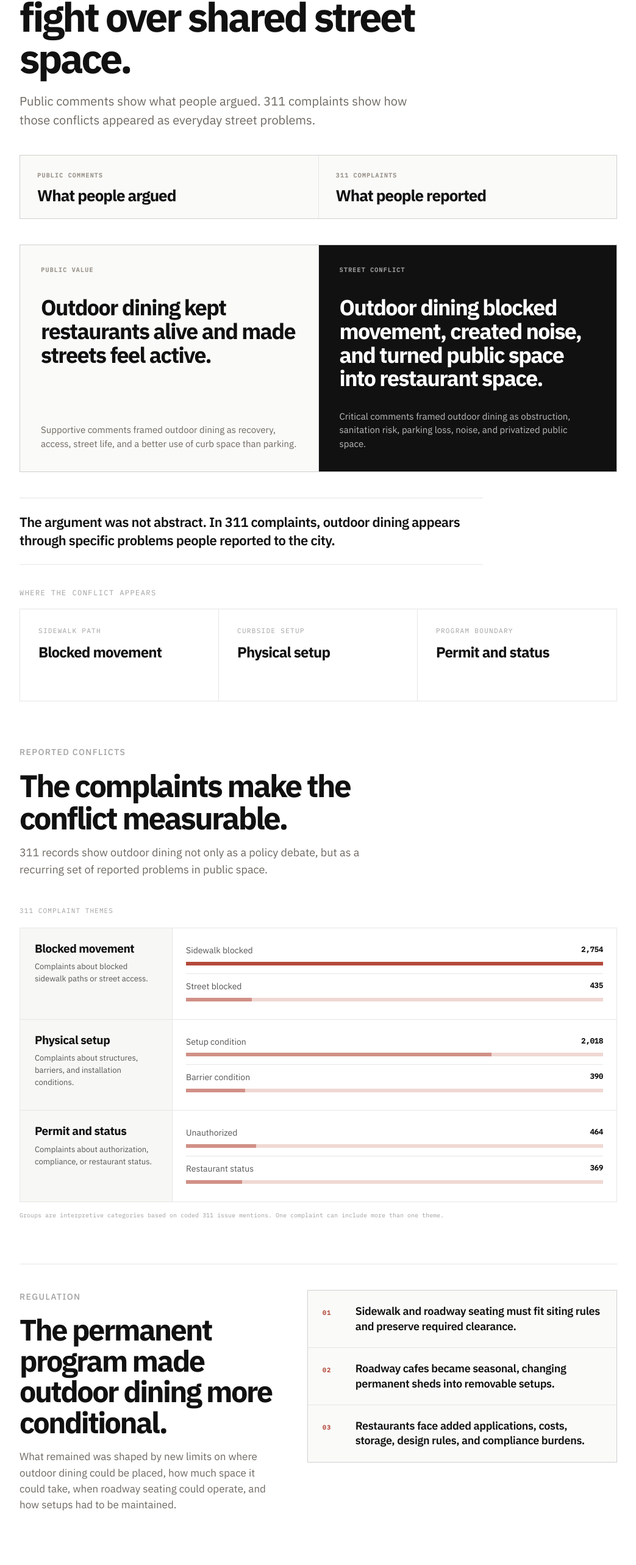
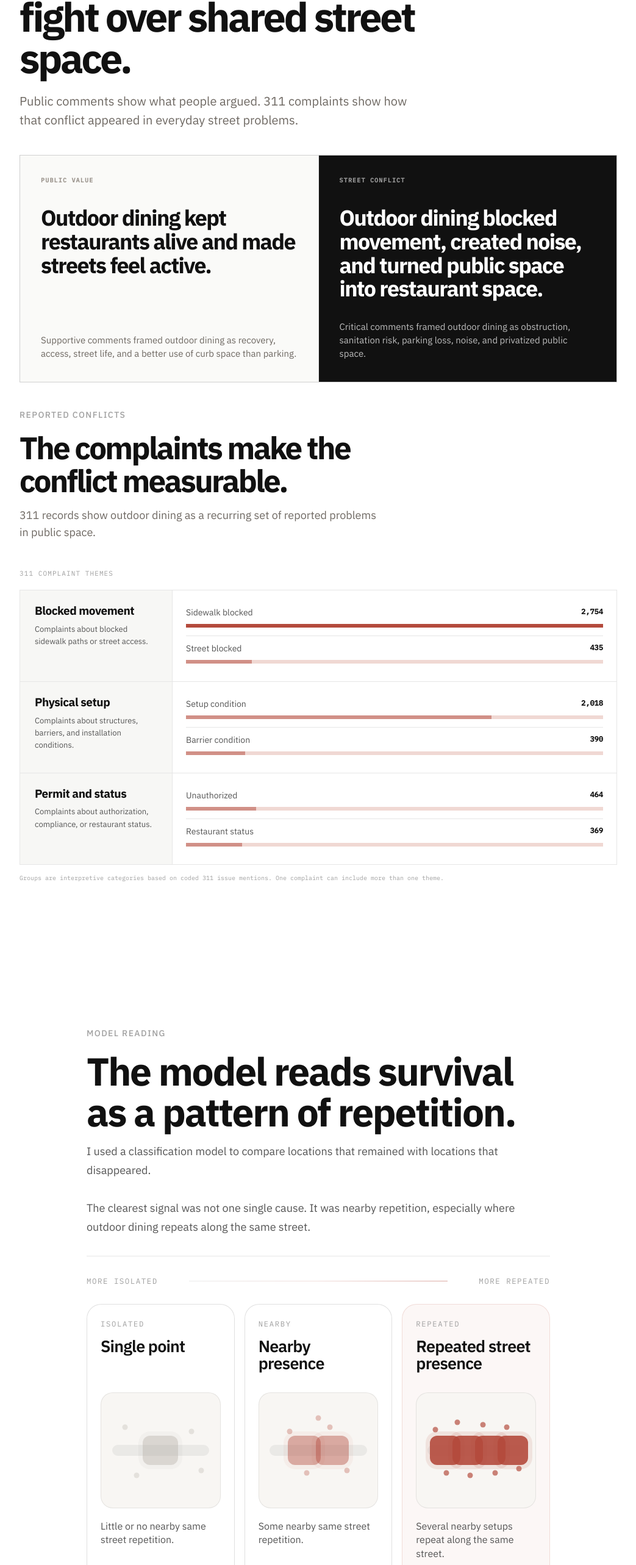
Before and after one commit to hoonkim0123/thesis, a Vue app in the folder vue-project/: page / in a window 1280 px wide. Shown: the part 3779-6345 px from the top of the page at 61% size, without its empty margins (118-1161 px from the left). Built offline with nearby package versions, Linux system fonts and the light colour scheme; no server answers.

Commit message:
Refactor conflict section: simplify text and remove unused elements for improved clarity and responsiveness.

```diff
--- a/vue-project/src/App.vue
+++ b/vue-project/src/App.vue
@@ -206,20 +206,8 @@
           </h1>
 
           <p class="conflict-dek">
-            Public comments show what people argued. 311 complaints show how those conflicts appeared as everyday street problems.
+            Public comments show what people argued. 311 complaints show how that conflict appeared in everyday street problems.
           </p>
-        </div>
-
-        <div class="conflict-sources fade">
-          <div>
-            <span>Public comments</span>
-            <p>What people argued</p>
-          </div>
-
-          <div>
-            <span>311 complaints</span>
-            <p>What people reported</p>
-          </div>
         </div>
 
         <div class="quote-stage fade">
@@ -248,16 +236,6 @@
           </div>
         </div>
 
-        <div class="conflict-turn fade">
-          <p>
-            The argument was not abstract. In 311 complaints, outdoor dining appears through specific problems people reported to the city.
-          </p>
-        </div>
-
-        <div class="conflict-diagram-block fade">
-          <StreetConflictDiagram />
-        </div>
-
         <div class="conflict-chart-block fade">
           <div class="chart-intro">
             <div class="s-num">REPORTED CONFLICTS</div>
@@ -267,42 +245,11 @@
             </h2>
 
             <p>
-              311 records show outdoor dining not only as a policy debate, but as a recurring set of reported problems in public space.
+              311 records show outdoor dining as a recurring set of reported problems in public space.
             </p>
           </div>
 
           <ReportedConflictChart />
-        </div>
-
-        <div class="regulation-bridge fade">
-          <div class="regulation-copy">
-            <div class="s-num">REGULATION</div>
-
-            <h2>
-              The permanent program made outdoor dining more conditional.
-            </h2>
-
-            <p>
-              What remained was shaped by new limits on where outdoor dining could be placed, how much space it could take, when roadway seating could operate, and how setups had to be maintained.
-            </p>
-          </div>
-
-          <div class="regulation-rules">
-            <div class="rule-card">
-              <span>01</span>
-              <p>Sidewalk and roadway seating must fit siting rules and preserve required clearance.</p>
-            </div>
-
-            <div class="rule-card">
-              <span>02</span>
-              <p>Roadway cafes became seasonal, changing permanent sheds into removable setups.</p>
-            </div>
-
-            <div class="rule-card">
-              <span>03</span>
-              <p>Restaurants face added applications, costs, storage, design rules, and compliance burdens.</p>
-            </div>
-          </div>
         </div>
       </div>
     </section>
--- a/vue-project/src/style.css
+++ b/vue-project/src/style.css
@@ -773,41 +773,6 @@
   color: #6e6862;
 }
 
-.conflict-sources {
-  display: grid;
-  grid-template-columns: 1fr 1fr;
-  gap: 1px;
-  background: rgba(17, 17, 17, 0.10);
-  border: 1px solid rgba(17, 17, 17, 0.10);
-  margin: 0 0 42px;
-}
-
-.conflict-sources div {
-  background: #fafaf8;
-  padding: 24px 28px;
-}
-
-.conflict-sources span {
-  display: block;
-  margin-bottom: 10px;
-  font-family: var(--mono, "IBM Plex Mono", monospace);
-  font-size: 10px;
-  font-weight: 700;
-  letter-spacing: 0.12em;
-  text-transform: uppercase;
-  color: #9b948d;
-}
-
-.conflict-sources p {
-  margin: 0;
-  font-family: var(--sans, "IBM Plex Sans", sans-serif);
-  font-size: 26px;
-  font-weight: 700;
-  line-height: 1.08;
-  letter-spacing: -0.04em;
-  color: #111111;
-}
-
 .quote-stage {
   display: grid;
   grid-template-columns: 1fr 1fr;
@@ -871,30 +836,8 @@
   color: rgba(255, 255, 255, 0.72);
 }
 
-.conflict-turn {
-  max-width: 760px;
-  margin: 0 0 38px;
-  padding: 24px 0;
-  border-top: 1px solid rgba(17, 17, 17, 0.10);
-  border-bottom: 1px solid rgba(17, 17, 17, 0.10);
-}
-
-.conflict-turn p {
+.conflict-chart-block {
   margin: 0;
-  font-family: var(--sans, "IBM Plex Sans", sans-serif);
-  font-size: 22px;
-  line-height: 1.38;
-  letter-spacing: -0.025em;
-  font-weight: 600;
-  color: #111111;
-}
-
-.conflict-diagram-block {
-  margin: 0 0 72px;
-}
-
-.conflict-chart-block {
-  margin: 0 0 72px;
 }
 
 .chart-intro {
@@ -921,94 +864,6 @@
   color: #6e6862;
 }
 
-.regulation-bridge {
-  margin: 0;
-  padding: 42px 0 0;
-  border-top: 1px solid rgba(17, 17, 17, 0.10);
-  display: grid;
-  grid-template-columns: minmax(280px, 0.9fr) minmax(420px, 1.1fr);
-  gap: 56px;
-  align-items: start;
-}
-
-.regulation-copy h2 {
-  margin: 0 0 18px;
-  max-width: 520px;
-  font-family: var(--sans, "IBM Plex Sans", sans-serif);
-  font-size: clamp(34px, 3.8vw, 52px);
-  line-height: 1.04;
-  letter-spacing: -0.052em;
-  font-weight: 700;
-  color: #111111;
-}
-
-.regulation-copy p {
-  margin: 0;
-  max-width: 480px;
-  font-family: var(--sans, "IBM Plex Sans", sans-serif);
-  font-size: 17px;
-  line-height: 1.55;
-  color: #6e6862;
-}
-
-.regulation-rules {
-  display: grid;
-  gap: 1px;
-  background: rgba(17, 17, 17, 0.10);
-  border: 1px solid rgba(17, 17, 17, 0.10);
-}
-
-.rule-card {
-  background: #fafaf8;
-  padding: 22px 24px;
-  display: grid;
-  grid-template-columns: 38px 1fr;
-  gap: 16px;
-  align-items: baseline;
-}
-
-.rule-card span {
-  font-family: var(--mono, "IBM Plex Mono", monospace);
-  font-size: 10px;
-  letter-spacing: 0.12em;
-  font-weight: 700;
-  color: var(--accent);
-}
-
-.rule-card p {
-  margin: 0;
-  font-family: var(--sans, "IBM Plex Sans", sans-serif);
-  font-size: 18px;
-  line-height: 1.36;
-  letter-spacing: -0.02em;
-  font-weight: 600;
-  color: #111111;
-}
-
-@media (max-width: 1100px) {
-  .section-conflict {
-    padding-bottom: 110px;
-  }
-
-  .conflict-wrap {
-    width: calc(100% - 48px);
-  }
-
-  .conflict-sources,
-  .quote-stage,
-  .regulation-bridge {
-    grid-template-columns: 1fr;
-  }
-
-  .quote-card {
-    min-height: 280px;
-  }
-
-  .regulation-bridge {
-    gap: 32px;
-  }
-}
-
 @media (max-width: 900px) {
   .section-conflict {
     padding-top: 92px;
@@ -1019,9 +874,8 @@
     width: calc(100% - 48px);
   }
 
-  .conflict-sources div,
   .quote-card,
-  .rule-card {
+  .quote-stage {
     padding-left: 24px;
     padding-right: 24px;
   }
@@ -1034,25 +888,13 @@
     font-size: 18px;
   }
 
-  .conflict-sources p {
-    font-size: 22px;
-  }
-
   .quote-text {
     font-size: clamp(24px, 7vw, 32px);
-  }
-
-  .conflict-turn p {
-    font-size: 20px;
   }
 
   .chart-intro h2,
   .regulation-copy h2 {
     font-size: clamp(28px, 8vw, 44px);
-  }
-
-  .regulation-bridge {
-    gap: 28px;
   }
 }
 
```
